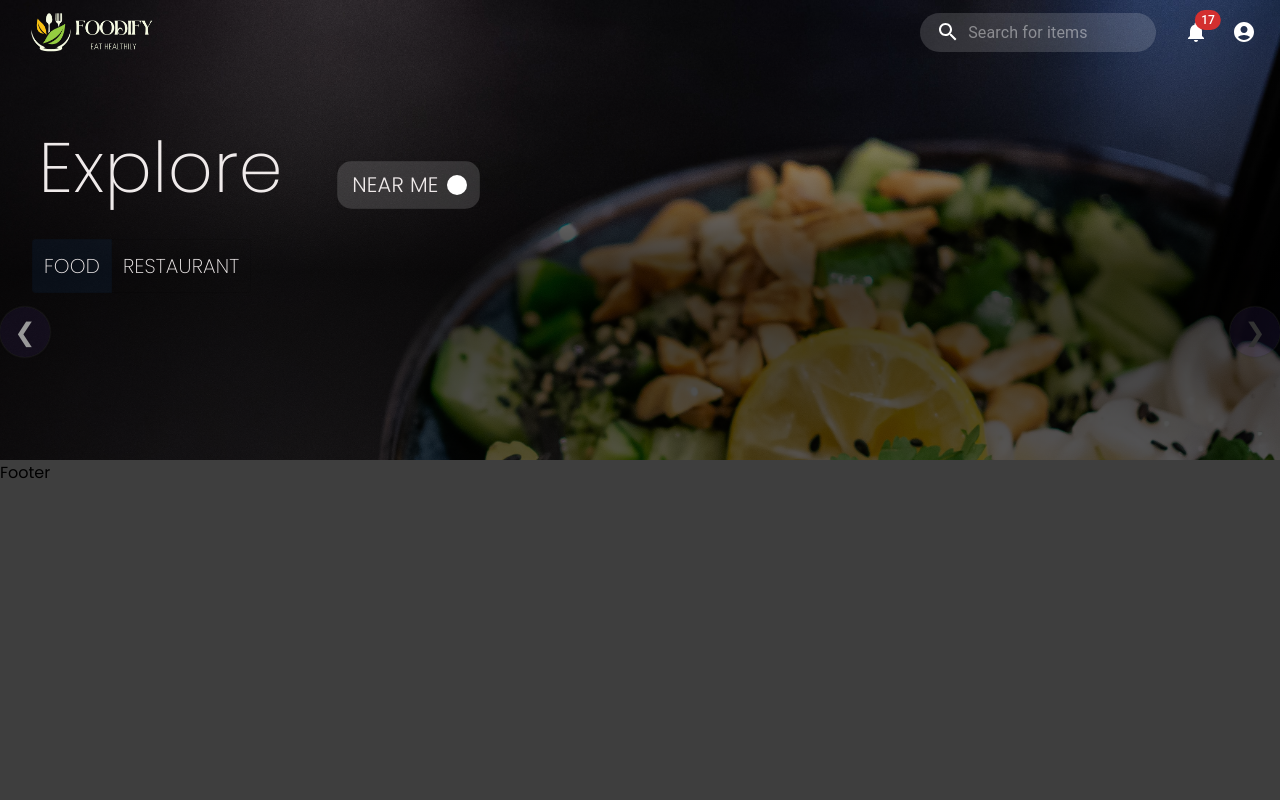
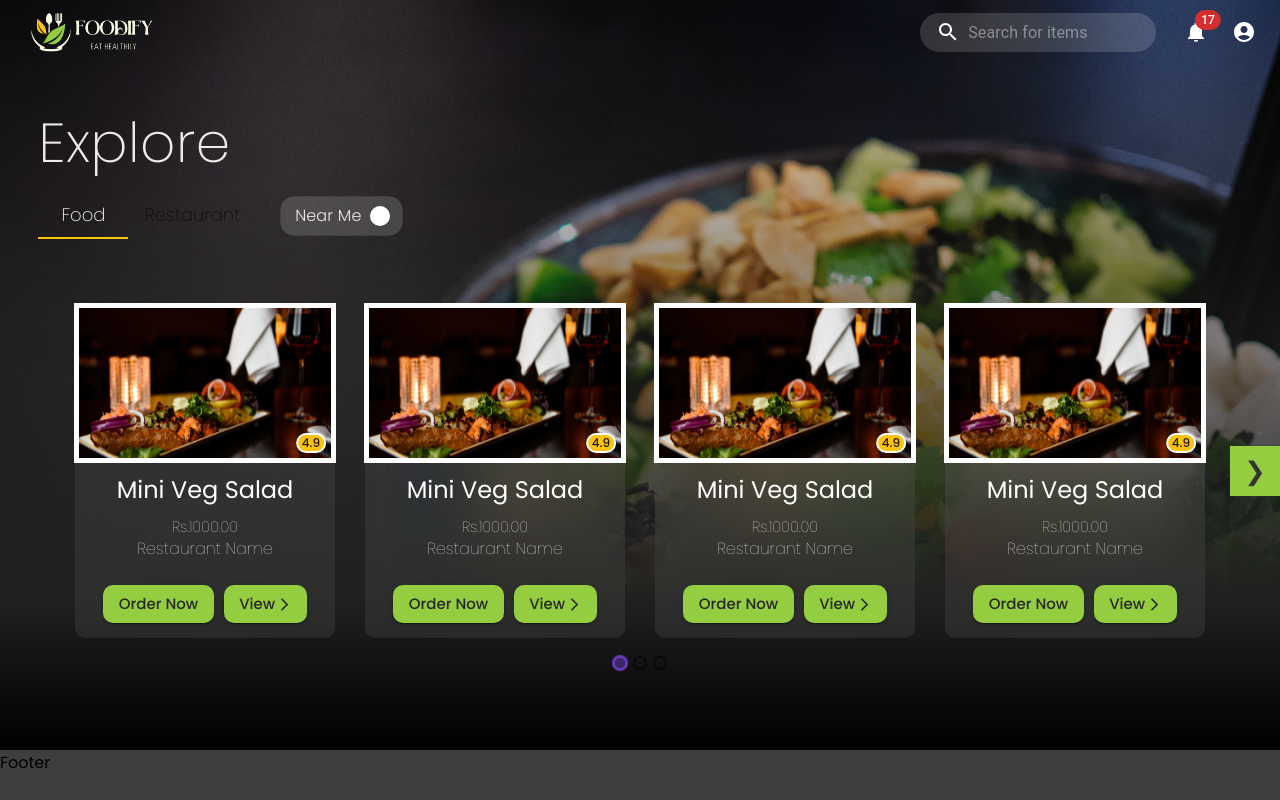
Before and after one commit to NIPUNMADHUSANKA/Foodify, a React (Create React App) app in the folder client/: page /Explore in a window 1280 px wide. Built offline with nearby package versions, Linux system fonts and the light colour scheme.

Commit message:
explore food items

```diff
--- a/client/src/assets/css/Home.css
+++ b/client/src/assets/css/Home.css
@@ -1,5 +1,5 @@
 .bg{
-    background:linear-gradient(to bottom, rgba(0, 0, 0, 0) 0%, rgba(0, 0, 0, 0.76) 59%, rgba(0, 0, 0, 0.65) 100%),url('../images/home-background.jpg') ;
+    background:linear-gradient(180deg, rgba(255,255,255,0) 0%, rgba(32,32,32,1) 80%, rgba(0, 0, 0, 1) 100%),url('../images/home-background.jpg') ;
     /* background-image: linear-gradient(to bottom, rgba(245, 246, 252, 0.52), rgba(117, 19, 93, 0.73),url("../images/home-background.jpg")); */
     background-repeat: no-repeat;
     background-size: cover;
@@ -28,6 +28,43 @@ img.bg {
     }
 }
 
-.foodScroll{
-    padding-bottom: 10% ;
+
+.food-card {
+    transform: scale(1, 1);
+    transition: 0.3s all ease-in-out;
+ }
+
+.food-card:hover > img{
+    transform: scale(1, 1);
 }
+
+.food-card:hover {
+    transform: scale(1, 1);
+}
+
+/* square buttons */
+.rec.rec-arrow {
+    border-radius: 0;
+}
+/* round buttons on hover */
+.rec.rec-arrow:hover {
+    border-radius: 50%;
+}
+
+.rec.rec-arrow:hover:enabled,
+.rec.rec-arrow:enabled,
+.rec.rec-arrow:focus:enabled{
+    background-color: #95CD41;
+}
+/* hide disabled buttons */
+.rec.rec-arrow:disabled {
+    visibility: hidden;
+}
+
+
+/* disable default outline on focused items */
+/* add custom outline on focused items */
+.rec-carousel-item:focus {
+    outline: none;
+    box-shadow: inset 0 0 1px 1px lightgrey;
+}
--- a/client/src/assets/theme/theme.js
+++ b/client/src/assets/theme/theme.js
@@ -28,7 +28,20 @@ export const Fonts = {
 const theme = createTheme({
     palette: {
         primary:{
-            main:'#95CD41'
+            main: '#FFF'
+        },
+        secondary:{
+            main: '#FAC213'
+        }
+
+    },
+
+    typography: {
+        fontFamily: [
+          'Poppins'
+        ],
+        button: {
+            textTransform: 'none'
         }
     },
 
--- a/client/src/components/User/CardBar.js
+++ b/client/src/components/User/CardBar.js
@@ -17,7 +17,7 @@ const breakpoints = [
 function CardBar(details) {
 
 
-  const X = details.details;
+  const X = [details.details];
   console.log(X)
   return (
 
--- a/client/src/components/explore/Explore.js
+++ b/client/src/components/explore/Explore.js
@@ -1,44 +1,22 @@
 import React from 'react'
 import { Box, Typography } from '@mui/material';
-import { styled, alpha } from '@mui/material/styles';
-import ToggleButton from '@mui/material/ToggleButton';
-import Brightness1Icon from '@mui/icons-material/Brightness1';
 
 // function StandaloneToggleButton() {
 
 // }
 
-const ToggleB = styled('div')(({ theme }) => ({
-    display: 'flex',
-    flexDirection: 'row',
-    alignItems: 'center',
-    borderRadius: '15px',
-    backgroundColor: alpha(theme.palette.common.white, 0.15),
-    '&:hover': {
-        backgroundColor: alpha(theme.palette.common.white, 0.25),
-    },
-    [theme.breakpoints.up('sm')]: {
-      marginLeft: theme.spacing(3),
-      width: 'auto',
-    },
-  }));
 
-const Color = "#fff";
 
-function handleLocation(){
-  if (Color == "#fff"){
-    Color='#95CD41'
-  }else{
-    Color='#fff'
-  }
-}
+// var Color = "#fff";
 
 function Explore() {
-    return (
-      <Box
-        sx={{
-            mt:{lg:'4%', xs:'3%'},
-            mb:{lg:'1.5%', xs:'2%'},
+
+  return (
+
+    <Box
+    sx={{
+            mt:{lg:'3%', xs:'3%'},
+            mb:{lg:'0.5%', xs:'2%'},
             ml:{sm:'3%'},
             position: 'relative',
             display: 'flex',
@@ -46,27 +24,11 @@ function Explore() {
             alignItems: 'baseline'
             }}>
 
-        <Typography color="#EFEAEA" fontWeight="200" fontSize="70px" fontFamily='Poppins' paddingRight="30px">
+        <Typography color="#EFEAEA" fontWeight="200" fontSize="55px" fontFamily='Poppins' paddingRight="30px">
           Explore
         </Typography>
 
-        <ToggleB>
-          <ToggleButton
-            value="#95CD41"
-            Color={Color}
-            onChange={() => {
-                handleLocation()
-            }}
-            sx={{padding: '7px 10px 7px 14px' }}>
 
-            <Typography color="#EFEAEA" fontWeight="300" fontSize="21px" fontFamily='Poppins'>
-                Near Me
-            </Typography>
-
-            <Brightness1Icon style={{ color:Color, paddingLeft:'6px'}}/>
-
-          </ToggleButton>
-        </ToggleB>
 
       </Box>
     )
--- a/client/src/components/explore/FoodCard.js
+++ b/client/src/components/explore/FoodCard.js
@@ -1,33 +1,90 @@
+import image from '../../assets/images/foodimages/indian-food-served-on-table.jpg'
 
-import * as React from 'react';
-import Card from '@mui/material/Card';
-import CardActions from '@mui/material/CardActions';
-import CardContent from '@mui/material/CardContent';
-import CardMedia from '@mui/material/CardMedia';
-import Button from '@mui/material/Button';
-import Typography from '@mui/material/Typography';
+import React from 'react'
+import {ThemeProvider,Stack, Typography, Button, Badge, styled} from '@mui/material';
+import theme, { Colours } from '../../assets/theme/theme';
+import { Box } from '@mui/system';
+import ArrowForwardIosIcon from '@mui/icons-material/ArrowForwardIos';
 
-export default function FoodCard(props) {
+// import LatestIcon from '../assets/images/latest_food.png';
+
+const StyledBadge = styled(Badge)(({ theme }) => ({
+  '& .MuiBadge-badge': {
+    right: 25,
+    top: 140,
+    border: `2px solid ${theme.palette.background.paper}`,
+    padding: '0 4px',
+  },
+}));
+
+function FoodCard() {
   return (
-    <Card sx={{ maxWidth: 345 }}>
-      <CardMedia
-        component="img"
-        height="140"
-        image="../../assets/images/closeup-roasted-meat-with-sauce-vegetables-fries-plate-table.jpg"
-        alt="green iguana"
-      />
-      <CardContent>
-        <Typography gutterBottom variant="h5" component="div">
-          {props.name}
+    <ThemeProvider theme={theme}>
+    <Stack
+        type="button"
+        alignItems="center"
+        justifyContent="center"
+        className="food-card"
+        sx={{
+          backgroundColor:Colours.transparenceGrey,
+          backdropFilter: "blur(30px)",
+          borderRadius:"33px" ,
+          color:Colours.white,
+          borderRadius: '10px',
+          maxWidth: '260px',
+          height: '320px',
+          cursor: 'pointer',
+          display:"Flex",
+          justifyContent: "space-between",
+          paddingBottom: '5%',
+           }}
+    >
+        <StyledBadge color="secondary" badgeContent={4.9}>
+          <img src={image} alt="food" style={{width:'252px', height:'150px',border: "5px solid #fff"}}/>
+        </StyledBadge>
+        <Typography fontSize="24px" fontWeight="400" mt="-45px">Mini Veg Salad</Typography>
+        <Typography textAlign="center" mt="-45px" mb="-30px" fontWeight="100" fontSize="15px">
+                 Rs.1000.00
         </Typography>
-        <Typography variant="body2" color="text.secondary">
-          {props.description}
+
+        <Typography textAlign="center" mt="-25px" mb="-30px" fontWeight="100">
+                 Restaurant Name
         </Typography>
-      </CardContent>
-      <CardActions>
-        <Button size="small">Share</Button>
-        <Button size="small">Learn More</Button>
-      </CardActions>
-    </Card>
-  );
+
+        <Box
+          sx={{
+            display: 'flex',
+            columnGap:"10px"
+        }}>
+          <Button variant='contained'
+          style={{
+            borderRadius: 10,
+            backgroundColor: "#95CD41",
+            fontSize: "15px",
+            color:"#272727",
+            width:"120",
+          }}
+          >
+          Order Now
+          </Button>
+          <Button variant='contained'
+          style={{
+              borderRadius: 10,
+              backgroundColor: "#95CD41",
+              fontSize: "15px",
+              color:"#272727",
+              width:"120",
+              padding:"0px 15px"
+          }}
+          >
+          View
+          <ArrowForwardIosIcon fontSize='8px' sx={{marginLeft:"2px"}}/>
+          </Button>
+        </Box>
+
+    </Stack>
+    </ThemeProvider>
+  )
 }
+
+export default FoodCard
--- a/client/src/components/explore/FoodScroll.js
+++ b/client/src/components/explore/FoodScroll.js
@@ -1,72 +1,32 @@
-import React, { Component } from 'react';
-import {Box, Typography} from '@mui/material';
+import React from 'react';
+import {ThemeProvider, Box, Typography} from '@mui/material';
 import Carousel from 'react-elastic-carousel';
 
+import FoodCard from './FoodCard'
 import theme, { Colours } from '../../assets/theme/theme'; //to use theme provider,need to import this
 import { width } from '@mui/system';
-
-// import FoodCard from '../FoodCard';
-import FoodCard1 from '../FoodCard';
-import FoodCard2 from './FoodCard';
-
-//toggle for food and restaurant
-import ToggleButton from '@mui/material/ToggleButton';
-import ToggleButtonGroup from '@mui/material/ToggleButtonGroup';
 
 const breakpoints = [
     {width:1, itemsToShow: 1},
     {width:550, itemsToShow: 2},
-  {width:770, itemsToShow: 3},
-  {width:1200, itemsToShow: 4},
+    {width:770, itemsToShow: 4},
+    {width:1200, itemsToShow: 4.5},
 ]
-
 
 function CardBar(details) {
 
-    const X = [1,2,3,4,5];
-    const [view, setView] = React.useState('Food');
-    const [FoodCard, setCard] = React.useState('FoodCard1');
 
-    const handleCards = (event, value) => {
-        if (value){
-            if (value == 'Food'){
-                setCard(FoodCard1)
-            } else {
-                // console.log(value)
-                setCard(FoodCard2)
-            }
-        }
-        setView(value);
-    };
+    const X = [1,2,3,4,5,6,7,8,9,10,11,12,];
+    console.log(X)
+    return (
 
-    // console.log(X)
-  return (
-      <Box className='foodScroll'>
-        <ToggleButtonGroup
-            value={view}
-            //colors not working properly
-            // color= {Colours.primary.main}
-            color="primary"
-            exclusive
-            onChange={handleCards}
-            sx={{
-                mb:{lg:'3%', xs:'2%'},
-                ml:{sm:'2.5%'},
-            }}
-        >
-            <ToggleButton value = 'Food' >
-                <Typography color="#EFEAEA" fontWeight="200" fontSize="20px" fontFamily='Poppins' >
-                    Food
-                </Typography>
-            </ToggleButton>
-            <ToggleButton value = 'Restaurant'>
-                <Typography color="#EFEAEA" fontWeight="200" fontSize="20px" fontFamily='Poppins' >
-                    Restaurant
-                </Typography>
-            </ToggleButton>
-        </ToggleButtonGroup>
-
-        <Carousel breakPoints={breakpoints} pagination={false} disableArrowsOnEnd={true} >
+        <Box
+        sx = {{
+            color: "primary",
+            mt: "4%",
+            mb: "6%"
+        }}>
+          <Carousel breakPoints={breakpoints} pagination={true} disableArrowsOnEnd={true} sx={{paddingTop:"1%"}}>
 
           {Array.isArray(X)
            ?
--- /dev/null
+++ b/client/src/components/explore/Nearme.js
@@ -0,0 +1,55 @@
+import React from 'react'
+import { Typography } from '@mui/material';
+import { styled, alpha } from '@mui/material/styles';
+import ToggleButton from '@mui/material/ToggleButton';
+import Brightness1Icon from '@mui/icons-material/Brightness1';
+
+const ToggleB = styled('div')(({ theme }) => ({
+    display: 'flex',
+    flexDirection: 'row',
+    alignItems: 'center',
+    borderRadius: '15px',
+    padding:'0',
+    backgroundColor: alpha(theme.palette.common.white, 0.15),
+    '&:hover': {
+        backgroundColor: alpha(theme.palette.common.white, 0.25),
+    },
+    [theme.breakpoints.up('sm')]: {
+      marginLeft: theme.spacing(3),
+      width: 'auto',
+    },
+}));
+
+function Nearme(){
+    const [Color, setColor] = React.useState('#fff');
+
+    function handleLocation(){
+        // console.log(Color)
+        if (Color == "#fff"){
+        setColor('#95CD41')
+        }else{
+        setColor('#fff')
+        }
+    }
+    return(
+        <ToggleB>
+            <ToggleButton
+                value="#95CD41"
+                Color={Color}
+                onChange={() => {
+                    handleLocation()
+                }}
+                sx={{padding: '7px 10px 7px 14px' }}>
+
+                <Typography color="#EFEAEA" fontWeight="300" fontSize="16px" fontFamily='Poppins' textTransform= 'none'>
+                    Near Me
+                </Typography>
+
+                <Brightness1Icon style={{ color:Color, paddingLeft:'6px'}}/>
+
+            </ToggleButton>
+        </ToggleB>
+    );
+}
+
+export default Nearme;
--- /dev/null
+++ b/client/src/components/explore/Tabs.js
@@ -0,0 +1,37 @@
+import React from 'react';
+import {ThemeProvider, Box, Typography, Tab, Tabs} from '@mui/material';
+
+import theme, { Colours } from '../../assets/theme/theme'; //to use theme provider,need to import this
+import { width } from '@mui/system';
+
+
+function TabBar(details) {
+
+    const [value, setValue] = React.useState('one');
+
+    const handleChange = (event, newValue) => {
+        setValue(newValue);
+    };
+
+  return (
+    <ThemeProvider theme={theme}>
+        <Tabs
+            value={value}
+            onChange={handleChange}
+            textColor= "primary"
+            indicatorColor="secondary"
+            sx = {{
+                color: "primary",
+                mb: "1%",
+                ml: "3%",
+            }}
+        >
+            <Tab value="one" label="Food"  sx={{fontSize:"18px", fontWeight:"200"}}/>
+            <Tab value="two" label="Restaurant" sx={{fontSize:"18px", fontWeight:"200"}}/>
+        </Tabs>
+
+    </ThemeProvider>
+  )
+}
+
+export default TabBar
--- a/client/src/pages/Explore.js
+++ b/client/src/pages/Explore.js
@@ -3,7 +3,9 @@ import { Box } from '@mui/material';
 import Menubar from '../components/Menubar';
 import ExploreF from '../components/explore/Explore.js';
 // import FoodCard from '../components/explore/FoodCard.js';
+import Tabs from '../components/explore/Tabs';
 import FoodScroll from '../components/explore/FoodScroll';
+import Nearme from '../components/explore/Nearme';
 // import Carousel from '../components/Carousel.js';
 import '../assets/css/Home.css';
 // import '../assets/css/App.css';
@@ -20,6 +22,10 @@ const Explore = () => {
         <Box className='bg' sx={{ display:"flex", flexDirection:'column', margin:0}}>
             <Menubar/>
             <ExploreF/>
+            <Box sx={{ display:"flex", flexDirection:'row', alignItems: 'baseline'}}>
+                <Tabs />
+                <Nearme />
+            </Box>
             <FoodScroll />
         </Box>
 
```
Also changed, not shown: client/src/assets/images/foodimages/indian-food-served-on-table.jpg (added). Lines whose indentation alone changed are shown as unchanged.
